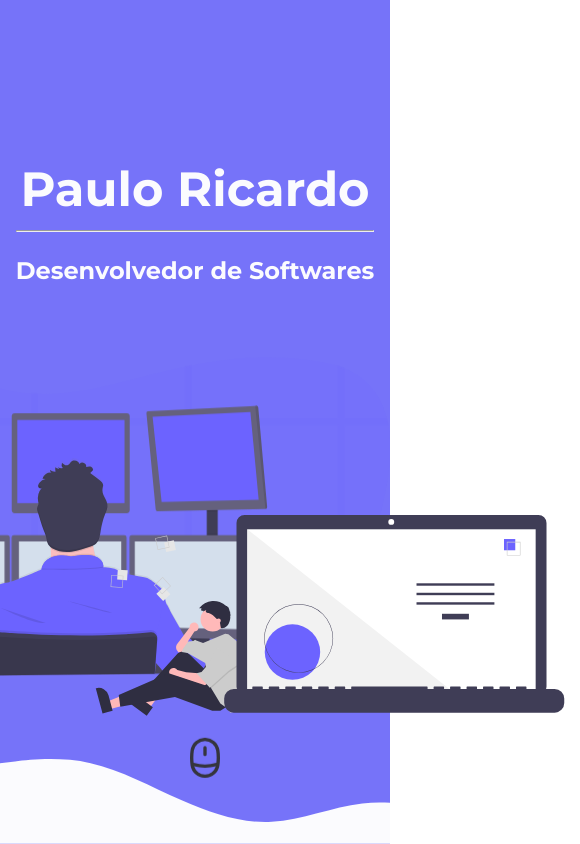
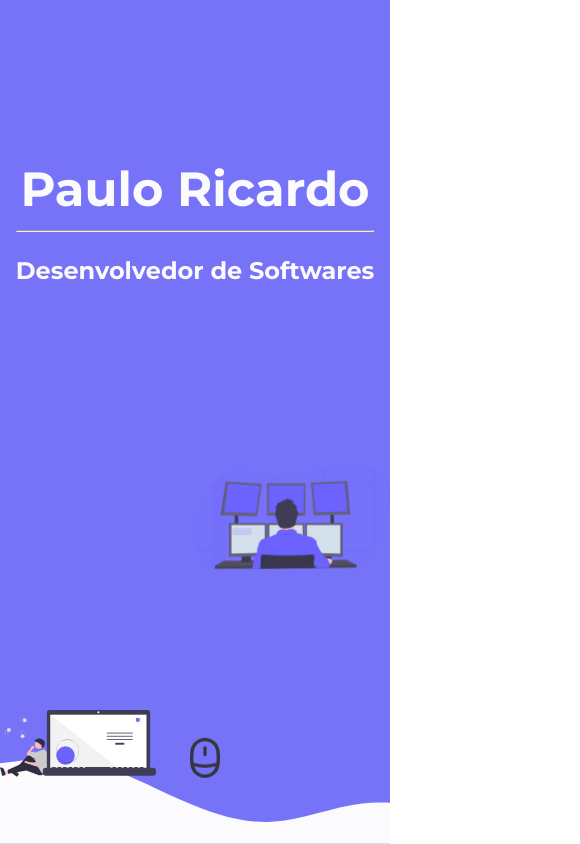
Before and after one commit to paulords95/new-portfolio, a React (Create React App) app: page / in a window 390 px wide. Shown: the whole page, 580 px wide, since content can reach past the window. Built offline with nearby package versions, Linux system fonts and the light colour scheme.

Commit message:
responsiveness

```diff
--- a/src/pages/home/home.css
+++ b/src/pages/home/home.css
@@ -110,3 +110,42 @@ div.scroll-position {
     transform: translateY(-10px);
   }
 }
+
+@media only screen and (max-width: 1200px) {
+  .code-wrap {
+    width: 60%;
+    left: 50%;
+  }
+  .code-think-wrap {
+    width: 30%;
+  }
+}
+
+@media only screen and (max-width: 1300px) {
+  .code-wrap {
+    width: 60%;
+  }
+  .code-think-wrap {
+    width: 30%;
+    left: 0%;
+    bottom: 0%;
+  }
+}
+
+@media only screen and (max-width: 800px) {
+  .code-wrap {
+    width: 60%;
+  }
+  .code-think-wrap {
+    width: 30%;
+  }
+}
+
+@media only screen and (max-width: 600px) {
+  .code-wrap {
+    width: 50%;
+  }
+  .code-think-wrap {
+    width: 40%;
+  }
+}
```
Also changed, not shown: 1 other file (tests, documents, lock files or other folders).
